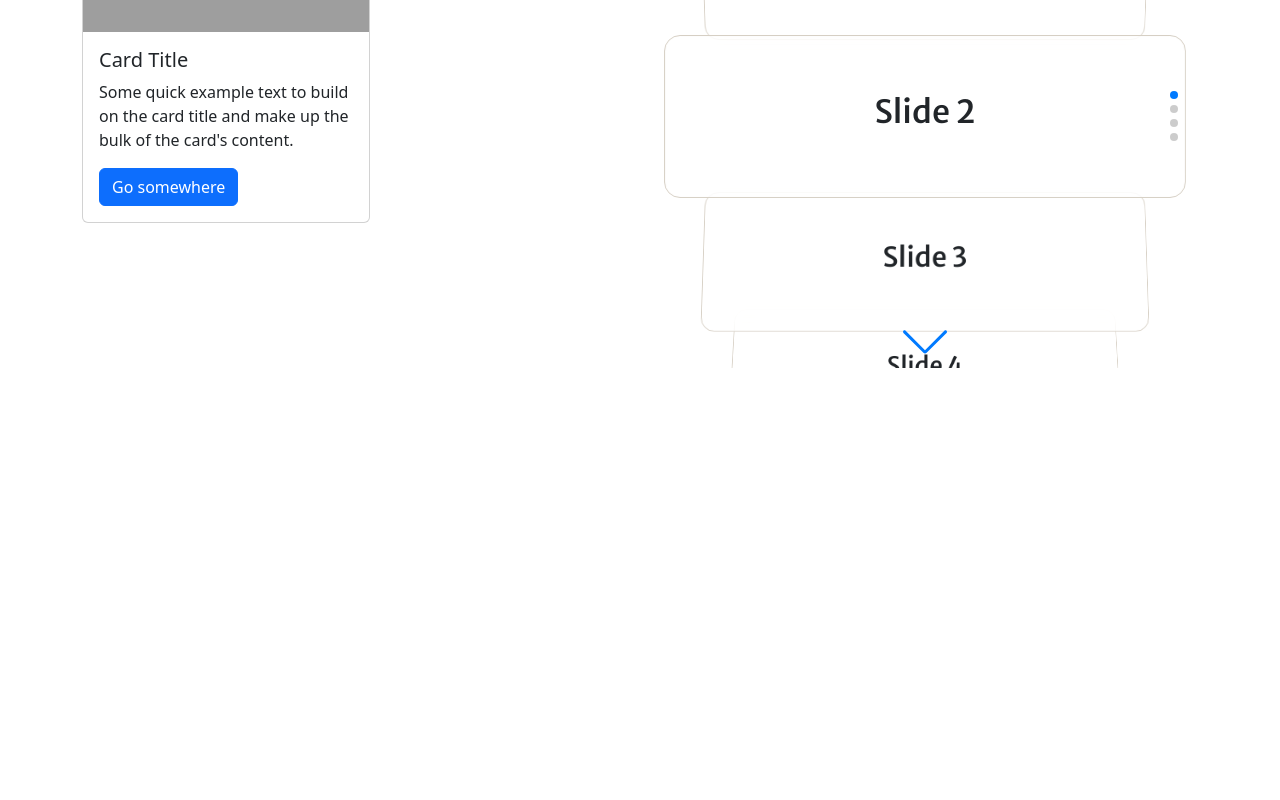
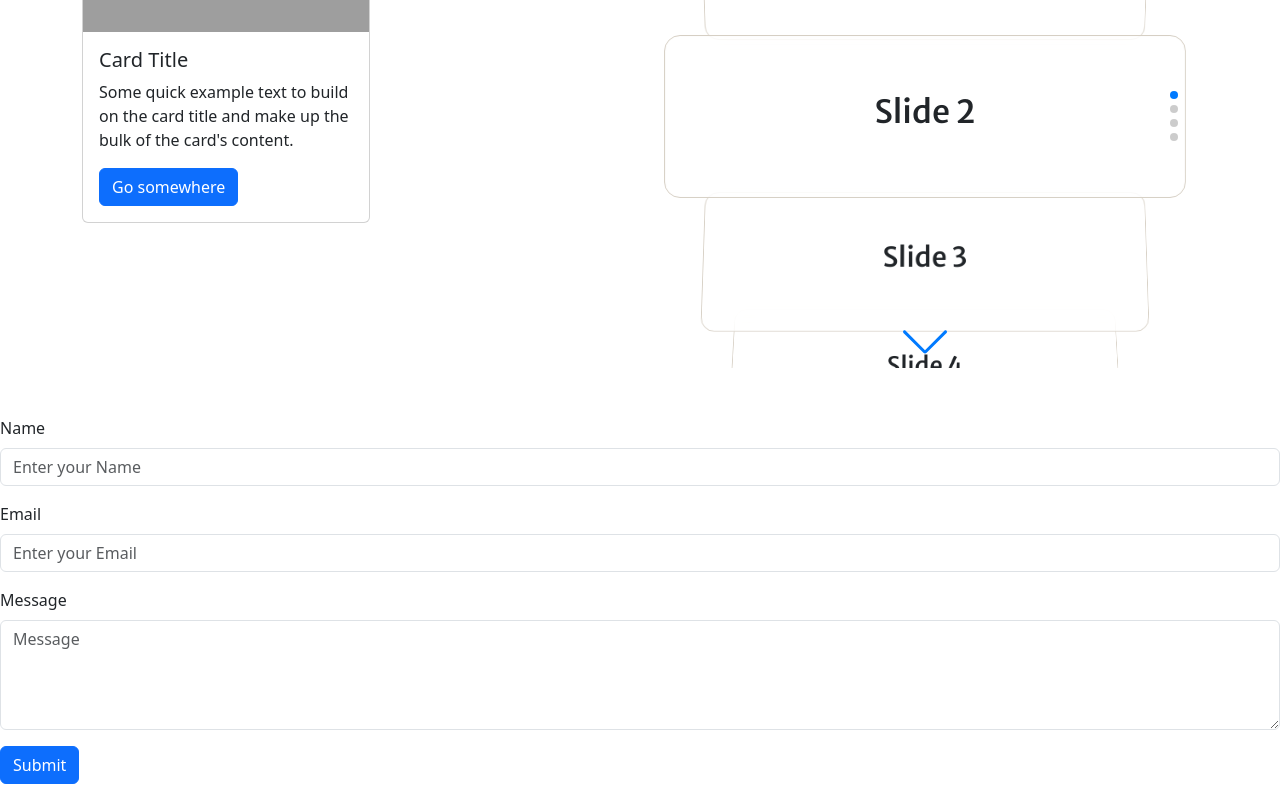
Before and after one commit to emilia-bellido/portfolio-2026-react, a React (Vite) app: page / in a window 1280 px wide. Shown: the part 240-1040 px from the top of the page. Before the commit the page ends 800 px from the top, so only its background shows below. Built offline with nearby package versions, Linux system fonts and the light colour scheme; grey boxes are pictures that could not be loaded; a web font is replaced by a local one.

Commit message:
Wired up Contact Form to be able to recieve emails

```diff
--- a/src/App.jsx
+++ b/src/App.jsx
@@ -3,6 +3,7 @@ import './App.css'
 import NavBar from './components/Navbar';
 import ProjectSwiper from './components/ProjectSwiper';
 import MyProfile from './components/MyProfile';
+import ContactForm from './components/ContactForm';
 import 'bootstrap/dist/css/bootstrap.min.css';
 
 
@@ -11,6 +12,7 @@ function App() {
   return (
     <>
       <NavBar />
+
       <div className = "container">
         <div className = "row">
           <div className = "col-md-6">
@@ -21,9 +23,8 @@ function App() {
           </div>
         </div>
 
-
-
       </div>
+      <ContactForm />
 
 
     </>
--- /dev/null
+++ b/src/components/ContactForm.jsx
@@ -0,0 +1,46 @@
+import { useState } from 'react';
+import Button from 'react-bootstrap/Button';
+import Form from 'react-bootstrap/Form';
+
+export default function ContactForm() {
+  const [result, setResult] = useState("");
+
+  const onSubmit = async (event) => {
+    event.preventDefault();
+    const formData = new FormData(event.target);
+    formData.append("access_key", import.meta.env.VITE_WEB3FORMS_KEY);
+
+    const response = await fetch("https://api.web3forms.com/submit", {
+      method: "POST",
+      body: formData
+    });
+
+    const data = await response.json();
+    setResult(data.success ? "Success!" : "Error");
+  };
+
+  return (
+    <Form onSubmit={onSubmit}>
+      <Form.Control name="botcheck" type="checkbox" style={{ display: 'none' }}/>
+      <Form.Group className="mb-3" controlId="formName">
+        <Form.Label>Name</Form.Label>
+        <Form.Control name="name" type="text" placeholder="Enter your Name" />
+      </Form.Group>
+
+      <Form.Group className="mb-3" controlId="formEmail">
+        <Form.Label>Email</Form.Label>
+        <Form.Control name="email" type="email" placeholder="Enter your Email" />
+      </Form.Group>
+
+      <Form.Group className="mb-3" controlId="formText">
+        <Form.Label>Message</Form.Label>
+        <Form.Control name="message" as="textarea"
+      rows={4} placeholder="Message" />
+      </Form.Group>
+      <Button variant="primary" type="submit">
+        Submit
+      </Button>
+      <p>{result}</p>
+    </Form>
+  );
+}
```
Also changed, not shown: 1 other file (tests, documents, lock files or other folders).
